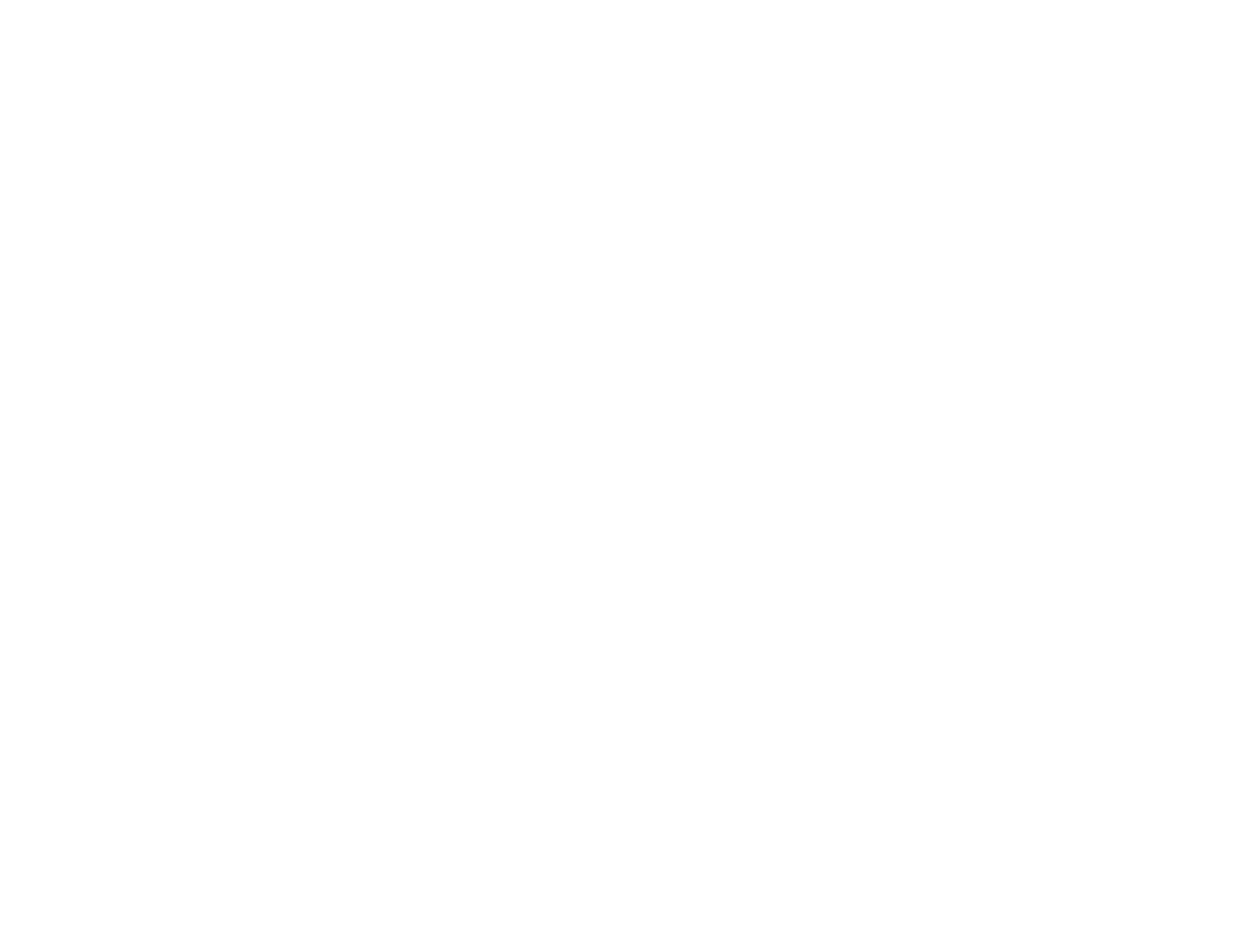
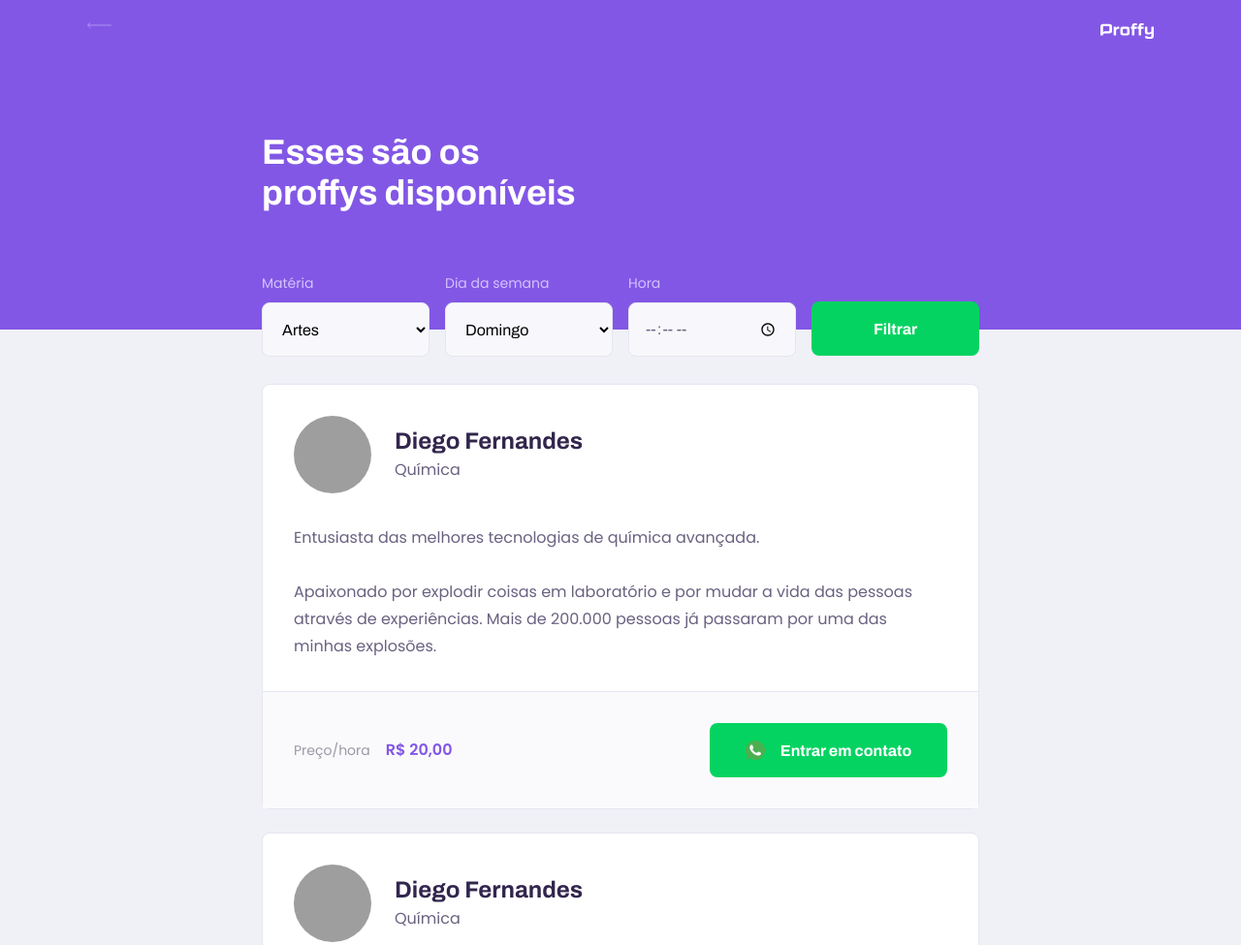
Before and after one commit to PierreVieira/Proffy, a plain HTML site: page study.html in a window 1280 px wide. Shown: the top 975 px of the page at 97% size. Before the commit the page ends 800 px from the top, so only its background shows below. Drawn offline with Linux system fonts and the light colour scheme; grey boxes are pictures that could not be loaded.

Commit message:
[+] desktop mode

```diff
--- a/study.html
+++ b/study.html
@@ -2,9 +2,109 @@
 <html lang="en">
 <head>
     <meta charset="UTF-8">
-    <title>Title</title>
+    <title>Proffy - Sua Plataforma de Estudos</title>
+    <link rel="stylesheet" href="styles/main.css">
+    <link rel="stylesheet" href="styles/partials/page-study.css">
+    <link rel="icon" href="images/favicon.png">
+    <link href="https://fonts.googleapis.com/css2?family=Archivo:wght@400;700&amp;family=Poppins:wght@400;600&amp;display=swap"
+          rel="stylesheet">
 </head>
-<body>
+<body id="page-study">
+<div id="container">
+    <header class="page-header">
+        <div class="top-bar-container">
+            <a href="/">
+                <img src="images/icons/back.svg" alt="Voltar">
+            </a>
+            <img src="images/logo.svg" alt="Proffy">
+        </div>
+        <div class="header-content">
+            <strong>Esses são os proffys disponíveis</strong>
+            <form id="search-teachers">
+                <div class="select-block">
+                    <label for="subject">Matéria</label>
+                    <select name="subject" id="subject">
+                        <option value="" disabled="" hidden="">Selecione uma opção</option>
+                        <option value="1">Artes</option>
+                        <option value="2">Biologia</option>
+                        <option value="3">Ciências</option>
+                        <option value="4">Educação física</option>
+                        <option value="5">Física</option>
+                        <option value="6">Geografia</option>
+                        <option value="7">História</option>
+                        <option value="8">Matemática</option>
+                        <option value="9">Português</option>
+                        <option value="10">Química</option>
+                    </select>
+                </div>
+                <div class="select-block">
+                    <label for="weekday">Dia da semana</label>
+                    <select name="weekday" id="weekday">
+                        <option value="" disabled="" hidden="">Selecione uma opção</option>
+                        <option value="0">Domingo</option>
+                        <option value="1">Segunda-feira</option>
+                        <option value="2">Terça-feira</option>
+                        <option value="3">Quarta-feira</option>
+                        <option value="4">Quinta-feira</option>
+                        <option value="5">Sexta-feira</option>
+                        <option value="6">Sábado</option>
+                    </select>
+                </div>
+                <div class="input-block">
+                    <label for="time">Hora</label>
+                    <input name="time" id="time" type="time">
+                </div>
+                <button type="submit">Filtrar</button>
+            </form>
+        </div>
+    </header>
 
+    <main>
+        <article class="teacher-item">
+            <header>
+                <img src="https://avatars2.githubusercontent.com/u/2254731?s=460&amp;u=0ba16a79456c2f250e7579cb388fa18c5c2d7d65&amp;v=4"
+                     alt="Diego Fernandes">
+                <div>
+                    <strong>Diego Fernandes</strong>
+                    <span>Química</span>
+                </div>
+            </header>
+
+            <p>Entusiasta das melhores tecnologias de química avançada.<br><br>Apaixonado por explodir coisas em
+                laboratório e por mudar a vida das pessoas através de experiências. Mais de 200.000 pessoas já passaram
+                por uma das minhas explosões.</p>
+
+            <footer>
+                <p>Preço/hora<strong>R$ 20,00</strong>
+                </p>
+                <button type="button">
+                    <img src="/images/icons/whatsapp.svg" alt="Whatsapp">Entrar em contato
+                </button>
+            </footer>
+        </article>
+        <article class="teacher-item">
+            <header>
+                <img src="https://avatars2.githubusercontent.com/u/2254731?s=460&amp;u=0ba16a79456c2f250e7579cb388fa18c5c2d7d65&amp;v=4"
+                     alt="Diego Fernandes">
+                <div>
+                    <strong>Diego Fernandes</strong>
+                    <span>Química</span>
+                </div>
+            </header>
+
+            <p>Entusiasta das melhores tecnologias de química avançada.<br><br>Apaixonado por explodir coisas em
+                laboratório e por mudar a vida das pessoas através de experiências. Mais de 200.000 pessoas já passaram
+                por uma das minhas explosões.</p>
+
+            <footer>
+                <p>Preço/hora<strong>R$ 20,00</strong>
+                </p>
+                <button type="button">
+                    <img src="/images/icons/back.svg" alt="Whatsapp">Entrar em contato
+                </button>
+            </footer>
+        </article>
+    </main>
+</div>
 </body>
 </html>
--- /dev/null
+++ b/styles/partials/page-study.css
@@ -0,0 +1,280 @@
+#page-study #container {
+    width: 100vw;
+    height: 100vh;
+}
+
+.page-header {
+    background: var(--color-primary);
+
+    display: flex;
+    flex-direction: column;
+}
+
+.page-header .top-bar-container {
+    width: 90%;
+
+    margin: 0 auto;
+
+    display: flex;
+    align-items: center;
+    justify-content: space-between;
+
+    padding: 1.6rem 0;
+}
+
+.page-header .top-bar-container a {
+    height: 3.2rem;
+    transition: opacity 0.2s;
+}
+
+.page-header .top-bar-container a:hover {
+    opacity: 0.6;
+}
+
+.page-header .top-bar-container img {
+    height: 1.6rem;
+}
+
+.page-header .header-content {
+    width: 90%;
+    margin: 3.2rem auto;
+    position: relative;
+}
+
+.page-header .header-content strong {
+    font: 700 3.6rem Archivo;
+    line-height: 4.2rem;
+    color: var(--color-title-in-primary);
+}
+
+#search-teachers {
+    margin-top: 3.2rem;
+}
+
+#search-teachers label {
+    color: var(--color-text-in-primary);
+}
+
+#search-teachers .select-block {
+    margin-bottom: 1.4rem;
+}
+
+#search-teachers button {
+    width: 100%;
+    height: 5.6rem;
+    background: var(--color-secondary);
+    color: var(--color-button-text);
+    border: 0;
+    border-radius: 0.8rem;
+    cursor: pointer;
+    font: 700 1.6rem Archivo;
+    display: flex;
+    align-items: center;
+    justify-content: center;
+    transition: background 0.2s;
+    margin-top: 3.2rem;
+}
+
+#search-teachers button:hover {
+    background-color: var(--color-secondary-dark);
+}
+
+.select-block label,
+.input-block label {
+    font-size: 1.4rem;
+    color: var(--color-text-complement)
+}
+
+.input-block input,
+.select-block select {
+    width: 100%;
+    height: 5.6rem;
+    margin-top: 0.8rem;
+    border-radius: 0.8rem;
+    background: var(--color-input-background);
+    border: 1px solid var(--color-line-in-white);
+    outline: 0;
+    padding: 0 1.6rem;
+    font: 1.6rem Archivo;
+}
+
+.input-block {
+    position: relative;
+}
+
+.input-block:focus-within::after {
+    content: '';
+
+    width: calc(100% - 3.2rem);
+    height: 2px;
+    background: var(--color-primary-light);
+    position: absolute;
+    left: 1.6rem;
+    bottom: 0;
+}
+
+#page-study main {
+    margin: 3.2rem auto;
+    width: 90%;
+}
+
+.teacher-item {
+    background-color: var(--color-box-base);
+    border: 1px solid var(--color-line-in-white);
+    border-radius: 0.8rem;
+    margin-top: 2.4rem;
+}
+
+.teacher-item header {
+    padding: 3.2rem 2rem;
+    display: flex;
+    align-items: center;
+}
+
+.teacher-item header img {
+    width: 8rem;
+    height: 8rem;
+    border-radius: 50%;
+}
+
+.teacher-item header div {
+    margin-left: 2.4rem;
+}
+
+.teacher-item header div strong {
+    font: 700 2.4rem Archivo;
+    display: block;
+    color: var(--color-text-title)
+}
+
+.teacher-item header div span {
+    font-size: 1.6rem;
+    display: block;
+    margin-top: 0.4rem;
+}
+
+.teacher-item > p {
+    padding: 0 2rem;
+    font-size: 1.6rem;
+    line-height: 2.8rem;
+}
+
+
+.teacher-item footer {
+    padding: 3.2rem 2rem;
+    background-color: var(--color-box-footer);
+    border-top: 1px solid var(--color-line-in-white);
+    margin-top: 3.2rem;
+
+    display: flex;
+    align-items: center;
+    justify-content: space-between;
+}
+
+.teacher-item footer p {
+    font-size: 1.4rem;
+    line-height: 2.4rem;
+    color: var(--color-text-complement);
+}
+
+.teacher-item footer p strong {
+    font-size: 1.6rem;
+    color: var(--color-primary);
+    display: block;
+}
+
+.teacher-item footer button {
+    width: 20rem;
+    height: 5.6rem;
+    background: var(--color-secondary);
+    color: var(--color-button-text);
+    border: 0;
+    border-radius: 0.8rem;
+    cursor: pointer;
+    font: 700 1.4rem Archivo;
+
+    display: flex;
+    align-items: center;
+    justify-content: space-evenly;
+
+    text-decoration: none;
+
+    transition: background 0.2s;
+    margin-left: 1.6rem;
+}
+
+.teacher-item footer button:hover {
+    background: var(--color-secondary-dark);
+}
+
+@media (min-width: 700px) {
+    #page-study #container {
+        max-width: 100vw;
+    }
+
+    .page-header {
+        height: 340px;
+    }
+
+    .page-header .top-bar-container {
+        max-width: 1100px;
+    }
+
+    .page-header .header-content {
+        max-width: 740px;
+
+        margin: 0 auto;
+
+        flex: 1 1;
+        padding-bottom: 48px;
+        display: flex;
+        flex-direction: column;
+        justify-content: center;
+    }
+
+    .page-header .header-content strong {
+        max-width: 350px;
+    }
+
+    .teacher-item header,
+    .teacher-item footer {
+        padding: 32px;
+    }
+
+    #search-teachers {
+        display: grid;
+        grid-template-columns: repeat(4, 1fr);
+        gap: 16px;
+        position: absolute;
+        bottom: -28px;
+    }
+
+    #page-study main {
+        padding: 32px 0;
+        max-width: 740px;
+        margin: 0 auto;
+    }
+
+    #search-teachers .select-block {
+        margin-bottom: 0;
+    }
+
+    .teacher-item > p {
+        padding: 0 32px;
+    }
+
+    .teacher-item footer p strong {
+        display: initial;
+        margin-left: 16px;
+    }
+
+    .teacher-item footer button {
+        width: 245px;
+        font-size: 16px;
+        justify-content: center;
+    }
+
+    .teacher-item footer button img {
+        margin-right: 16px;
+    }
+}
```
